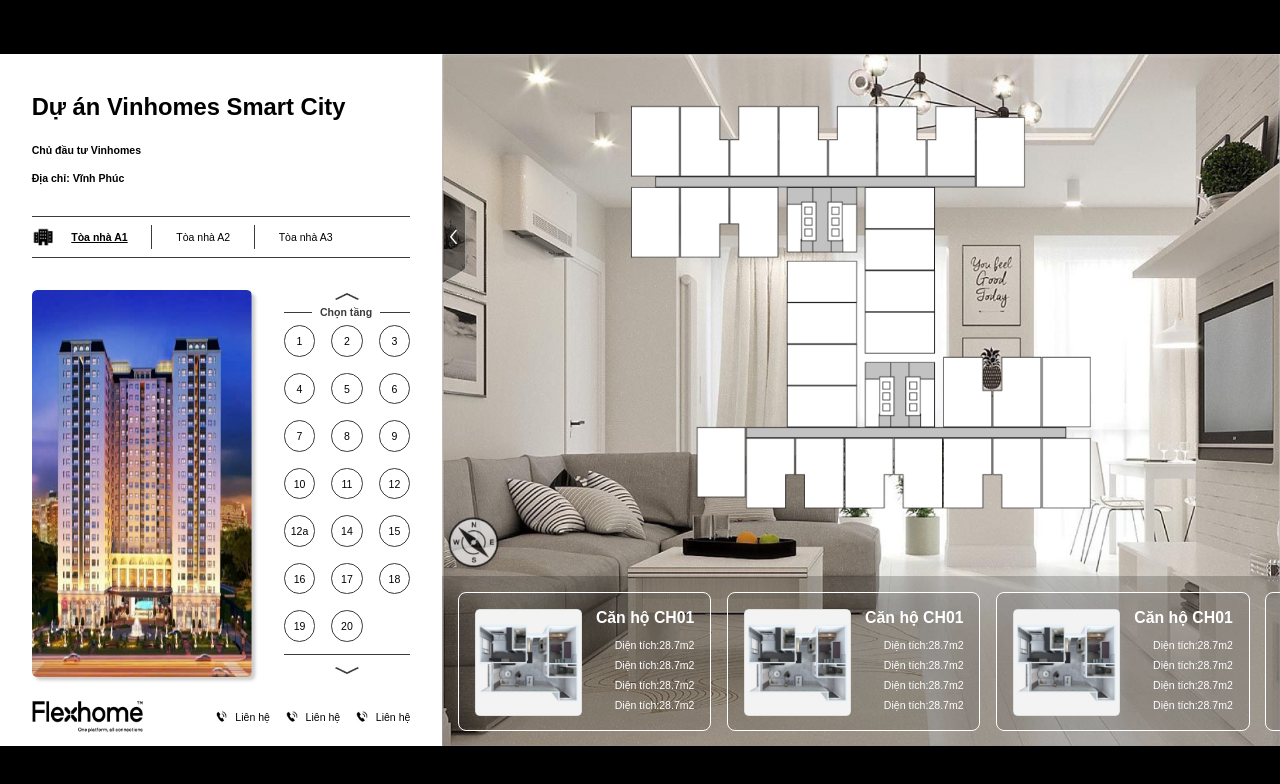
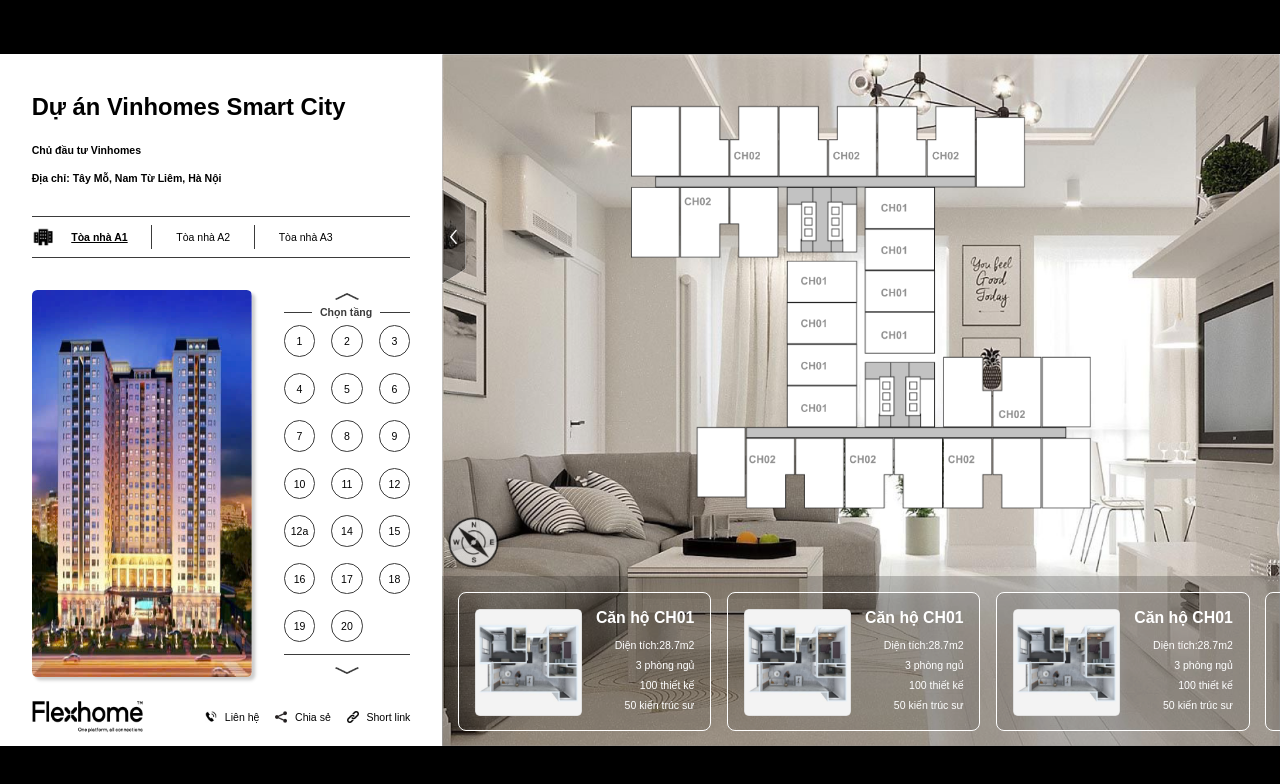
Before and after one commit to longdao2003/FlexxxHome, a plain HTML site: page index.html in a window 1280 px wide. Drawn offline with Linux system fonts and the light colour scheme.

Commit message:
Add files via upload

```diff
--- a/index.html
+++ b/index.html
@@ -21,7 +21,9 @@
         >
           Chủ đầu tư Vinhomes
         </p>
-        <p class="fw_700 fs_16_lh_18_4 fs_mb_12_lh_13_8">Địa chỉ: Vĩnh Phúc</p>
+        <p class="fw_700 fs_16_lh_18_4 fs_mb_12_lh_13_8">
+          Địa chỉ: Tây Mỗ, Nam Từ Liêm, Hà Nội
+        </p>
         <div class="tower bd_t_bt_1_3b3b3b mr_t_48 mr_t_mb_24 flex mr_tl_t_36">
           <img src="imgs/icon-tower-1.png" alt="" />
           <p
@@ -41,7 +43,7 @@
           </p>
         </div>
         <div class="floor flex mr_t_48 mr_tl_t_36 mr_t_mb_24">
-          <img src="imgs/tower.jpg" alt="" class="logo" />
+          <img src="imgs/tower.jpg" alt=""  />
           <div class="floor-input mr_t_mb_24 ps_relative">
             <img
               src="imgs/left-arrow.png"
@@ -99,12 +101,12 @@
               <p class="fw_400 fs_16_lh_18_4 fs_mb_12_lh_13_8">Liên hệ</p>
             </div>
             <div class="flex">
-              <img src="imgs/icon-phone.png" class="footer-icon" alt="" />
-              <p class="fw_400 fs_16_lh_18_4 fs_mb_12_lh_13_8">Liên hệ</p>
+              <img src="imgs/share-icon.png" class="footer-icon" alt="" />
+              <p class="fw_400 fs_16_lh_18_4 fs_mb_12_lh_13_8">Chia sẻ</p>
             </div>
             <div class="flex">
-              <img src="imgs/icon-phone.png" class="footer-icon" alt="" />
-              <p class="fw_400 fs_16_lh_18_4 fs_mb_12_lh_13_8">Liên hệ</p>
+              <img src="imgs/link-icon.png" class="footer-icon" alt="" />
+              <p class="fw_400 fs_16_lh_18_4 fs_mb_12_lh_13_8">Short link</p>
             </div>
           </div>
         </div>
@@ -112,7 +114,7 @@
       <div class="container_right ps_relative of_hd">
         <img src="imgs/navbar-right.png" class="ps_absolute" alt="" />
         <img
-          src="imgs/department-diagram.png"
+          src="imgs/dpds.png"
           class="block mr_0_auto of_hd"
           alt=""
         />
@@ -123,9 +125,9 @@
             <div>
               <p class="fw_700 fs_24_lh_27_6">Căn hộ CH01</p>
               <p class="fw_400 fs_16_lh_18_4 mr_t_18">Diện tích:28.7m2</p>
-              <p class="fw_400 fs_16_lh_18_4 mr_t_12">Diện tích:28.7m2</p>
-              <p class="fw_400 fs_16_lh_18_4 mr_t_12">Diện tích:28.7m2</p>
-              <p class="fw_400 fs_16_lh_18_4 mr_t_12">Diện tích:28.7m2</p>
+              <p class="fw_400 fs_16_lh_18_4 mr_t_12">3 phòng ngủ</p>
+              <p class="fw_400 fs_16_lh_18_4 mr_t_12">100 thiết kế</p>
+              <p class="fw_400 fs_16_lh_18_4 mr_t_12">50 kiến trúc sư</p>
             </div>
           </div>
           <div class="room_rectangle">
@@ -133,9 +135,9 @@
             <div>
               <p class="fw_700 fs_24_lh_27_6">Căn hộ CH01</p>
               <p class="fw_400 fs_16_lh_18_4 mr_t_18">Diện tích:28.7m2</p>
-              <p class="fw_400 fs_16_lh_18_4 mr_t_12">Diện tích:28.7m2</p>
-              <p class="fw_400 fs_16_lh_18_4 mr_t_12">Diện tích:28.7m2</p>
-              <p class="fw_400 fs_16_lh_18_4 mr_t_12">Diện tích:28.7m2</p>
+              <p class="fw_400 fs_16_lh_18_4 mr_t_12">3 phòng ngủ</p>
+              <p class="fw_400 fs_16_lh_18_4 mr_t_12">100 thiết kế</p>
+              <p class="fw_400 fs_16_lh_18_4 mr_t_12">50 kiến trúc sư</p>
             </div>
           </div>
           <div class="room_rectangle">
@@ -143,9 +145,9 @@
             <div>
               <p class="fw_700 fs_24_lh_27_6">Căn hộ CH01</p>
               <p class="fw_400 fs_16_lh_18_4 mr_t_18">Diện tích:28.7m2</p>
-              <p class="fw_400 fs_16_lh_18_4 mr_t_12">Diện tích:28.7m2</p>
-              <p class="fw_400 fs_16_lh_18_4 mr_t_12">Diện tích:28.7m2</p>
-              <p class="fw_400 fs_16_lh_18_4 mr_t_12">Diện tích:28.7m2</p>
+              <p class="fw_400 fs_16_lh_18_4 mr_t_12">3 phòng ngủ</p>
+              <p class="fw_400 fs_16_lh_18_4 mr_t_12">100 thiết kế</p>
+              <p class="fw_400 fs_16_lh_18_4 mr_t_12">50 kiến trúc sư</p>
             </div>
           </div>
           <div class="room_rectangle">
@@ -153,10 +155,12 @@
             <div>
               <p class="fw_700 fs_24_lh_27_6">Căn hộ CH01</p>
               <p class="fw_400 fs_16_lh_18_4 mr_t_18">Diện tích:28.7m2</p>
-              <p class="fw_400 fs_16_lh_18_4 mr_t_12">Diện tích:28.7m2</p>
-              <p class="fw_400 fs_16_lh_18_4 mr_t_12">Diện tích:28.7m2</p>
-              <p class="fw_400 fs_16_lh_18_4 mr_t_12">Diện tích:28.7m2</p>
+              <p class="fw_400 fs_16_lh_18_4 mr_t_12">3 phòng ngủ</p>
+              <p class="fw_400 fs_16_lh_18_4 mr_t_12">100 thiết kế</p>
+              <p class="fw_400 fs_16_lh_18_4 mr_t_12">50 kiến trúc sư</p>
             </div>
+          </div>
+
           </div>
         </div>
       </div>
--- a/styles/desktop.css
+++ b/styles/desktop.css
@@ -4,7 +4,6 @@
   }
   .container {
     width: 100vw;
-    aspect-ratio: 1940/1050;
   }
 }
 
@@ -14,10 +13,8 @@
   }
   .container {
     height: 100vh;
-    aspect-ratio: 1940/1050;
   }
 }
-
 * {
   margin: 0;
   padding: 0;
@@ -34,7 +31,9 @@
 }
 .container {
   background-color: white;
+  aspect-ratio: 1940/1050;
 }
+
 .container_left {
   padding: 0 48rem;
   width: 670rem;
--- a/styles/mobile.css
+++ b/styles/mobile.css
@@ -4,6 +4,7 @@
   }
   .container {
     width: 100vw;
+    height: auto;
   }
 }
 
@@ -13,6 +14,7 @@
   }
   .container {
     height: 100vh;
+    width: auto;
   }
 }
 @media only screen and (max-width: 481px) {
@@ -21,9 +23,10 @@
   }
   .container_left {
     padding: 0 18rem;
+    width: 384rem;
   }
   .container_right {
-    width: 384rem;
+    width: 96rem;
   }
   .container_left > p:first-child {
     margin-top: 48rem;
```
Also changed, not shown: imgs/department-design.jpg (added), imgs/dpds.png (added), imgs/link-icon.png (added), imgs/share-icon.png (added).
